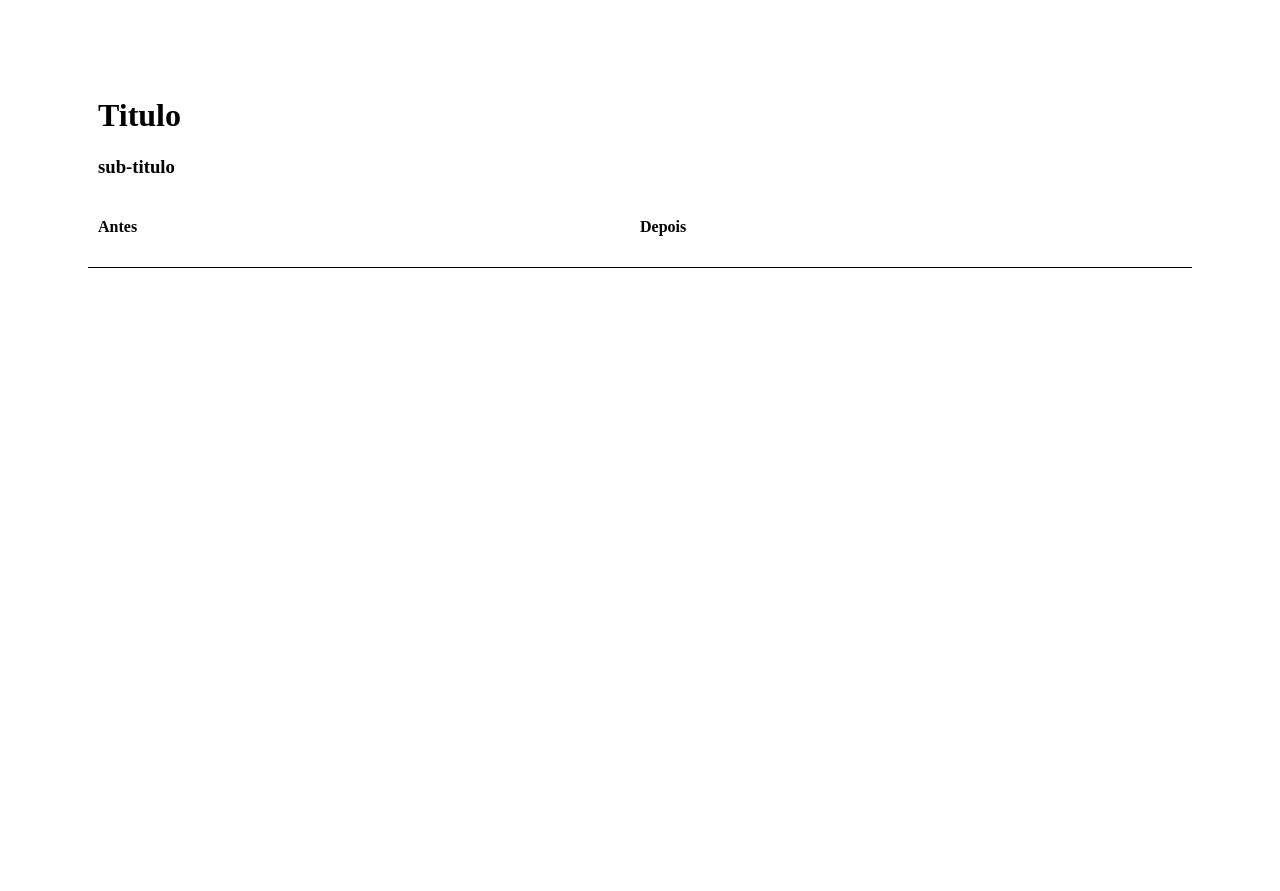
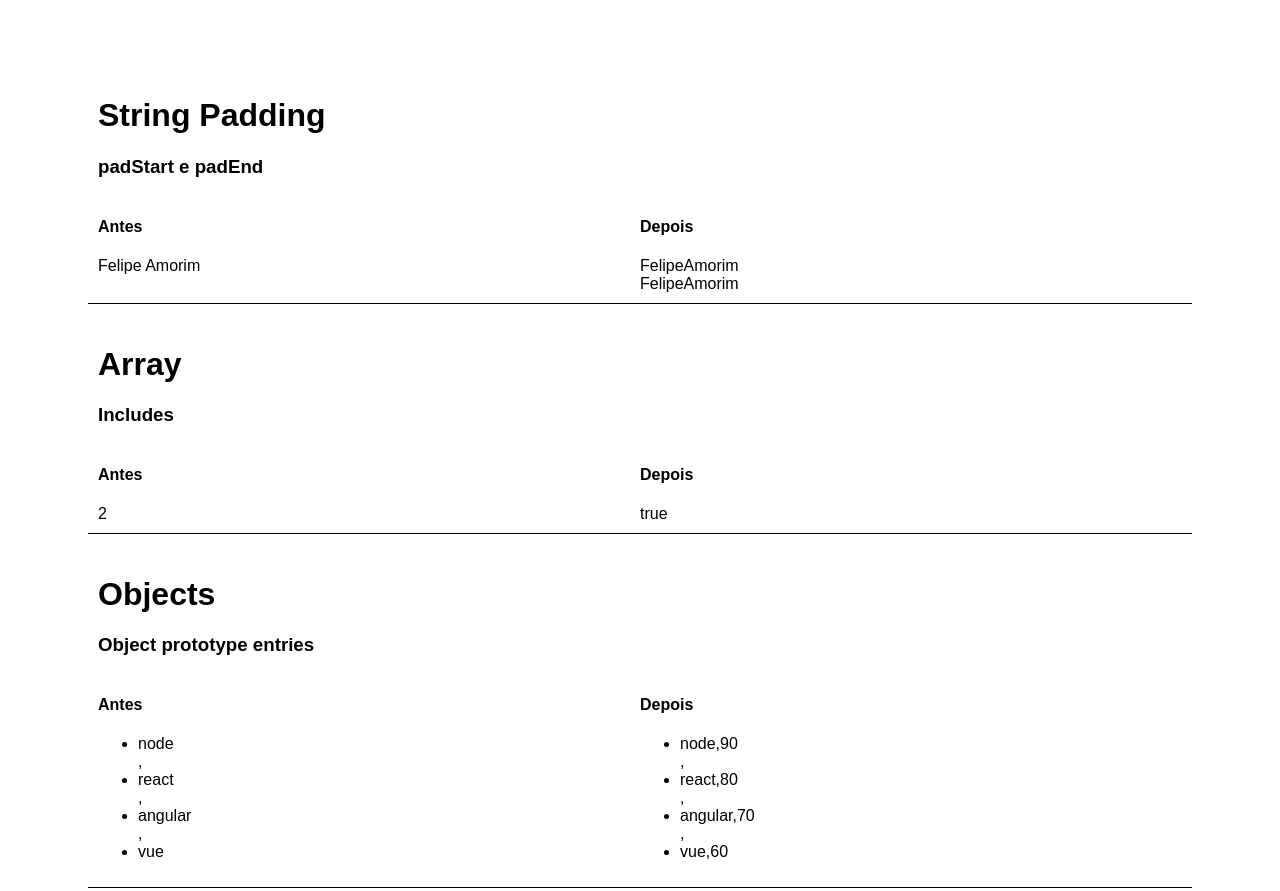
Before and after one commit to framorim1987/ecmascript-8-e-9, a website: page src/index.html in a window 1280 px wide. Shown: the top 891 px of the page. Before the commit the page ends 800 px from the top, so only its background shows below. Drawn offline with Linux system fonts and the light colour scheme.

Commit message:
Otimizando o código, rest e spread

```diff
--- a/src/css/main.css
+++ b/src/css/main.css
@@ -1,5 +1,6 @@
 body{
     padding: 3rem 5rem;
+    font-family: Arial, Helvetica, sans-serif;
 }
 
 .item-container{
--- a/src/index.html
+++ b/src/index.html
@@ -10,6 +10,52 @@
 </head>
 
 <body>
+    <div class="item">
+        <h1>String Padding</h1>
+        <h3>padStart e padEnd</h3>
+        <div class="item-container">
+            <div>
+                <h4>Antes</h4>
+                <div id="string-antes"></div>
+            </div>
+            <div>
+                <h4>Depois</h4>
+                <div id="string-depois"></div>
+            </div>
+        </div>
+
+    </div>
+
+    <div class="item">
+        <h1>Array</h1>
+        <h3>Includes</h3>
+        <div class="item-container">
+            <div>
+                <h4>Antes</h4>
+                <div id="array-antes"></div>
+            </div>
+            <div>
+                <h4>Depois</h4>
+                <div id="array-depois"></div>
+            </div>
+        </div>
+    </div>
+
+    <div class="item">
+        <h1>Objects</h1>
+        <h3>Object prototype entries</h3>
+        <div class="item-container">
+            <div>
+                <h4>Antes</h4>
+                <div id="object-antes"></div>
+            </div>
+            <div>
+                <h4>Depois</h4>
+                <div id="object-depois"></div>
+            </div>
+        </div>
+    </div>
+
     <div class="item">
         <h1>Titulo</h1>
         <h3>sub-titulo</h3>
@@ -24,9 +70,12 @@
             </div>
         </div>
     </div>
+
+    <script src="./js/util.js"></script>
     <script src="./js/string.js"></script>
     <script src="./js/array.js"></script>
     <script src="./js/objects.js"></script>
+    <script src="./js/objectRestSpred.js"></script>
 </body>
 
 </html>
--- a/src/js/array.js
+++ b/src/js/array.js
@@ -1,3 +1,10 @@
 const aprovados = ['Marcelo', 'Aline', 'Felipe', 'Gustavo', 'Marcia'];
+
+//Antes
+const nomeIndexOf = aprovados.indexOf('Felipe');
+document.getElementById("array-antes").innerHTML = nomeIndexOf;
+
+//Depois
 const nomeAprovado = aprovados.includes('Felipe');
+document.getElementById("array-depois").innerHTML = nomeAprovado;
 //console.log(nomeAprovado)
--- /dev/null
+++ b/src/js/objectRestSpred.js
@@ -0,0 +1,7 @@
+const { angular, ...frameworks } = cursos;
+
+// console.log("angular:", angular);
+// console.log("frameworks:", frameworks);
+
+const novosCuros = {angular, ...frameworks}
+// console.log(novosCuros);
--- a/src/js/objects.js
+++ b/src/js/objects.js
@@ -5,7 +5,12 @@ const cursos = {
     vue: 60
 }
 
+//Antes
+const cursosKeys = Object.keys(cursos);
+renderizarLista("object-antes", cursosKeys)
+
+//Depois
+
 const cursosEntries = Object.entries(cursos);
-//cursosEntries.map(curso => console.log(`${curso[0]} - ${curso[1]}`));
-
-console.log(Object.values(cursos));
+renderizarLista("object-depois", cursosEntries)
+//console.log(Object.values(cursos));
--- a/src/js/string.js
+++ b/src/js/string.js
@@ -2,9 +2,16 @@ const nome = 'Felipe';
 const sobreNome = 'Amorim';
 const numeroCartao = '4806';
 
+//Antes
+const nomeCompleto = `${nome} ${sobreNome}`
+document.getElementById("string-antes").innerHTML = nomeCompleto;
+
+//Depois
 const nomeCompletoStringPadStart = sobreNome.padStart(12, nome);
+document.getElementById("string-depois").innerHTML = nomeCompletoStringPadStart;
 
 const nomeCompletoStringPadEnd = nome.padEnd(12, sobreNome);
+document.getElementById("string-depois").innerHTML += "<br>" + nomeCompletoStringPadEnd;
 
 const numeroCartaoStringPadStart = numeroCartao.padStart(16, '*');
 
--- /dev/null
+++ b/src/js/util.js
@@ -0,0 +1,5 @@
+function renderizarLista(...itens) {
+
+    return document.getElementById(itens[0])
+    .innerHTML = `<ul>${itens[1].map(item => `<li>${item}</li>`)}</ul>`
+}
```
Also changed, not shown: README.md.
